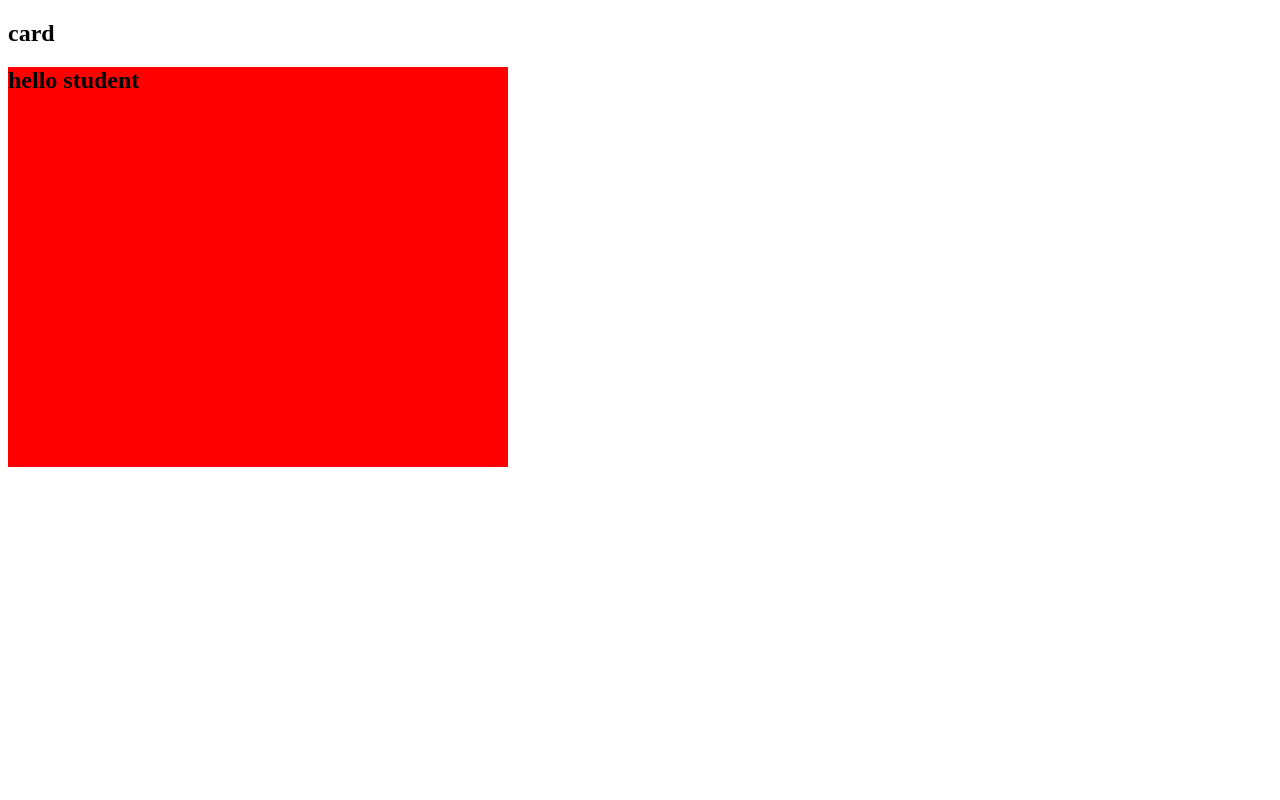
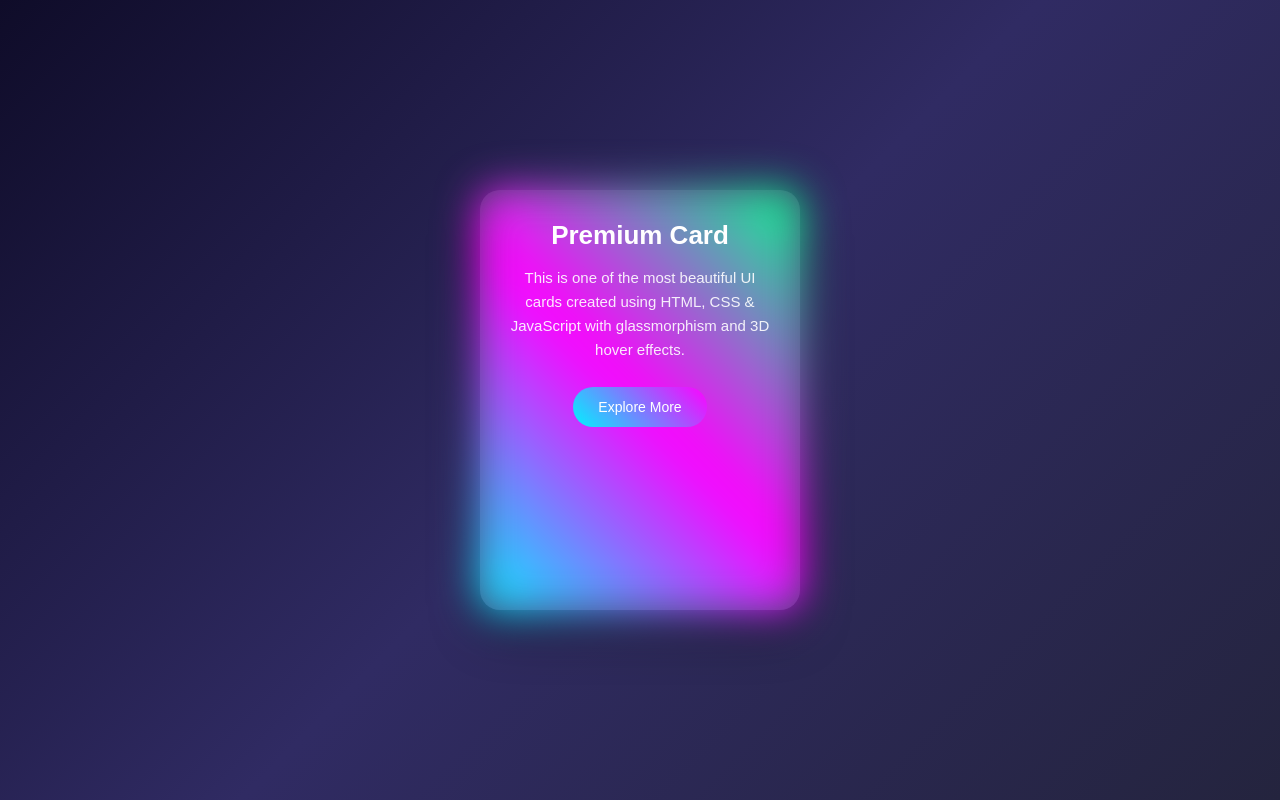
Before and after one commit to sndpbag/2026-card, a plain HTML site: page index.html in a window 1280 px wide. Drawn offline with Linux system fonts and the light colour scheme.

Commit message:
updated code

```diff
--- a/index.html
+++ b/index.html
@@ -1,14 +1,114 @@
 <!DOCTYPE html>
 <html lang="en">
 <head>
-    <meta charset="UTF-8">
-    <meta name="viewport" content="width=device-width, initial-scale=1.0">
-    <title>Beautiful Card 2026</title>
+  <meta charset="UTF-8">
+  <title>Beautiful Card</title>
+  <style>
+    * {
+  margin: 0;
+  padding: 0;
+  box-sizing: border-box;
+  font-family: 'Poppins', sans-serif;
+}
+
+body {
+  height: 100vh;
+  background: linear-gradient(135deg, #0f0c29, #302b63, #24243e);
+  display: flex;
+  justify-content: center;
+  align-items: center;
+}
+
+.container {
+  perspective: 1200px;
+}
+
+.card {
+  width: 320px;
+  height: 420px;
+  border-radius: 20px;
+  background: rgba(255, 255, 255, 0.12);
+  backdrop-filter: blur(15px);
+  box-shadow: 0 20px 50px rgba(0, 0, 0, 0.4);
+  transition: transform 0.2s ease;
+  position: relative;
+}
+
+.card::before {
+  content: "";
+  position: absolute;
+  inset: -2px;
+  border-radius: 22px;
+  background: linear-gradient(45deg, #00f2ff, #ff00ff, #00ff88);
+  z-index: -1;
+  filter: blur(20px);
+}
+
+.card-content {
+  padding: 30px;
+  color: #fff;
+  text-align: center;
+}
+
+.card-content h2 {
+  font-size: 26px;
+  margin-bottom: 15px;
+}
+
+.card-content p {
+  font-size: 15px;
+  line-height: 1.6;
+  opacity: 0.9;
+}
+
+.card-content button {
+  margin-top: 25px;
+  padding: 12px 25px;
+  border: none;
+  border-radius: 30px;
+  background: linear-gradient(45deg, #00f2ff, #ff00ff);
+  color: #fff;
+  font-size: 14px;
+  cursor: pointer;
+  transition: 0.3s;
+}
+
+.card-content button:hover {
+  transform: scale(1.1);
+  box-shadow: 0 10px 30px rgba(255, 0, 255, 0.6);
+}
+
+  </style>
 </head>
 <body>
-    <h2>card</h2>
-    <div style="width:500px;height: 400px;background-color: red;">
-        <h2>hello student</h2>
+
+  <div class="container">
+    <div class="card" id="card">
+      <div class="card-content">
+        <h2>Premium Card</h2>
+        <p>
+          This is one of the most beautiful UI cards created using
+          HTML, CSS & JavaScript with glassmorphism and 3D hover effects.
+        </p>
+        <button>Explore More</button>
+      </div>
     </div>
+  </div>
+
+  <script>
+    const card = document.getElementById("card");
+
+document.addEventListener("mousemove", (e) => {
+  const xAxis = (window.innerWidth / 2 - e.pageX) / 20;
+  const yAxis = (window.innerHeight / 2 - e.pageY) / 20;
+
+  card.style.transform = `rotateY(${xAxis}deg) rotateX(${yAxis}deg)`;
+});
+
+document.addEventListener("mouseleave", () => {
+  card.style.transform = "rotateY(0deg) rotateX(0deg)";
+});
+
+  </script>
 </body>
 </html>
```
